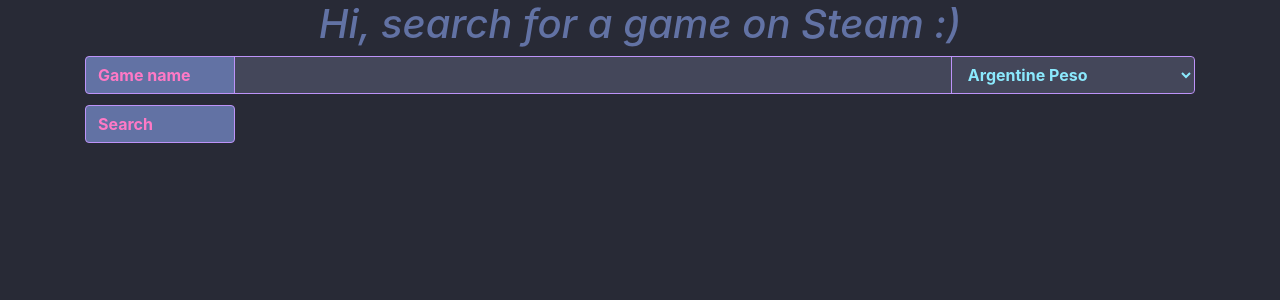
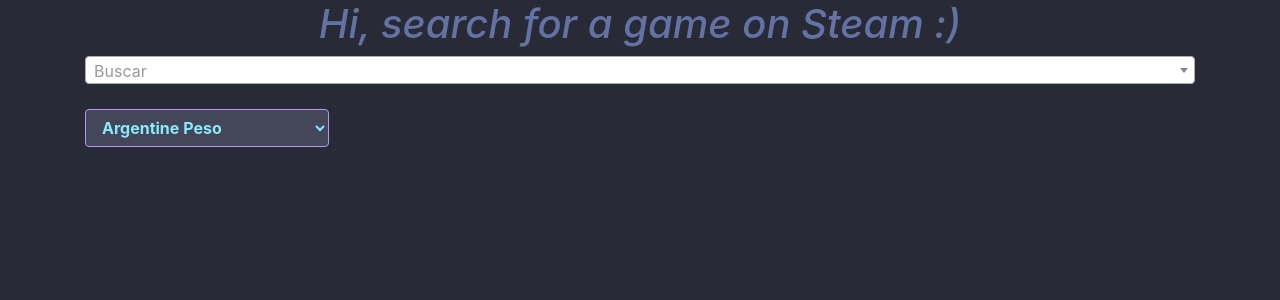
Before and after one commit to GustavoBPereira/games-info, a Django app: page / in a window 1280 px wide. Shown: the top 300 px of the page. Run offline with Django 3.2, Linux system fonts and the light colour scheme; parts of the project's set-up code (start-up, migrations or seed data) failed here and were passed over; some libraries are stand-ins or nearby versions.

Commit message:
getting start the front end

```diff
--- a/games_info/crawler/main.py
+++ b/games_info/crawler/main.py
@@ -35,6 +35,7 @@
         return data
 
     def get_data_from_how_long(self, real_game_name):
+        # TODO: Remove dirty string like: "DARK SOULS™ III" must be "DARK SOULS III"
         session = requests.Session()
         url = 'https://howlongtobeat.com/search_results?page=1'
         req = session.post(url, headers=self.headers, data={
--- a/games_info/front_end/static/css/style.css
+++ b/games_info/front_end/static/css/style.css
@@ -56,3 +56,13 @@
 span.hint {
     font-style: italic;
 }
+
+img#img-result {
+    margin-top: 5%;
+    margin-left: 25%;
+    padding-left: 0;
+}
+
+pre#json-result {
+    color: #50fa7b;
+}
--- /dev/null
+++ b/games_info/front_end/static/js/app_id_ajax.js
@@ -0,0 +1,35 @@
+$(".search_select2").select2({
+    placeholder: "Buscar",
+    minimumInputLength: 3,
+    ajax: {
+        url: "/api/app_ids/",
+        dataType: 'json',
+        delay: 1000,
+        data: function (term) {
+            return {
+                q: term['term'],
+            };
+        },
+        processResults: function (data) {
+            return {
+                results: $.map(data['games'], function (obj) {
+                    return {id: obj['appid'], text: obj['name']};
+                })
+            };
+        },
+    },
+});
+
+$(".search_select2").on('select2:select', function () {
+    let app_id = $(this).select2('data')[0]['id']
+    let currency = $('#currency-input option:selected').val()
+    var posting = $.post('api/game/', {app_id: app_id, currency: currency});
+
+    posting.done(function (data) {
+        let pretty_json = JSON.stringify(data, null, 4)
+        $('img#img-result').attr('src', data['header_image']);
+        $('pre#json-result').text(pretty_json)
+
+        $('.search_select2').find('option').remove()
+    });
+});
--- a/games_info/front_end/templates/base.html
+++ b/games_info/front_end/templates/base.html
@@ -3,6 +3,7 @@
     <head>
         <link rel="stylesheet" type="text/css" href="{% static "css/bootstrap.min.css" %}">
         <link rel="stylesheet" type="text/css" href="{% static "css/style.css" %}">
+        {% block head %}{% endblock %}
     </head>
     <body>
         {% block title %}{% endblock %}
--- a/games_info/front_end/templates/index.html
+++ b/games_info/front_end/templates/index.html
@@ -1,4 +1,13 @@
 {% extends 'base.html' %}
+{% load static %}
+
+{% block head %}
+    <link href="https://cdn.jsdelivr.net/npm/select2@4.1.0-beta.1/dist/css/select2.min.css" rel="stylesheet"/>
+    <script src="https://code.jquery.com/jquery-3.5.1.min.js"
+            integrity="sha256-9/aliU8dGd2tb6OSsuzixeV4y/faTqgFtohetphbbj0=" crossorigin="anonymous"></script>
+    <script src="https://cdn.jsdelivr.net/npm/select2@4.1.0-beta.1/dist/js/select2.min.js"></script>
+{% endblock %}
+
 
 {% block title %}
     <div class="container">
@@ -8,43 +17,17 @@
 
 {% block content %}
     <div class="container" id="search-menu">
-        <form action="{% url 'index' %}" method="POST">{% csrf_token %}
-            <div class="input-group">
-                <div class="input-group-prepend">
-                    <span class="input-group-text">Game name</span>
-                </div>
-                {{ form.game_search }}
-                {{ form.currency }}
-            </div>
-            <button class="btn btn-primary" id="search-btn" type="submit">Search</button>
-        </form>
+
+        <select class="search_select2" style="width: 100%"></select>
+        <div style="margin-top: 25px">
+            {{ form.currency }}
+        </div>
+
+        <div id="result" class="container">
+            <img id="img-result">
+            <pre id="json-result"></pre>
+        </div>
     </div>
-
-    {% if game and 'error' not in game %}
-        <div class="container" id="table-game-detail">
-            <p><span class="desc-field">Search result for game: </span><span class="value-field">{{ game.searched_game }}</span></p>
-            <p><span class="desc-field">Game Found: </span><span class="value-field">{{ game.game_name }}</span></p>
-            <p><span class="desc-field">Current Price on Steam:</span> <span class="value-field">{{ game.current_price }}</span></p>
-            <p><span class="desc-field">Best Price on Steam:</span> <span class="value-field">{{ game.best_price }}</span></p>
-            {% if game.time_information %}
-                {% for time in game.time_information %}
-                    <p><span class="desc-field">{{ time.description }}:</span> <span class="value-field">{{ time.content }}</span></p>
-                {% endfor %}
-            {% endif %}
-    </div>
-    {% elif game and 'error' in game %}
-        <div class="container" id="table-game-detail">
-            <p>
-                <span class="desc-field">The search: </span>
-                <span class="value-field">{{ game.searched_game }}</span>
-                <span class="desc-field"> is invalid</span>
-            </p>
-            <p>
-                <span class="desc-field hint">
-                    Try to search a priced game
-                </span>
-            </p>
-        </div>
-    {% endif %}
+    <script src="{% static "js/app_id_ajax.js" %}"></script>
 
 {% endblock %}
--- a/games_info/front_end/views.py
+++ b/games_info/front_end/views.py
@@ -16,11 +16,12 @@
         form = SearchGameForm()
         return render(self.request, 'index.html', {'form': form})
 
-    def post(self, *args, **kwargs):
-        form = SearchGameForm(self.request.POST)
-        game = form['game_search'].value()
-        currency = form['currency'].value()
-        current_site = SimpleLazyObject(lambda: get_current_site(self.request))
-        url = 'http://' + str(current_site) + reverse('api')
-        game_data = requests.post(url=url, data={'searched_game': game, 'currency': currency})
-        return render(self.request, 'index.html', {'game': game_data.json(), 'form': form})
+    # def post(self, *args, **kwargs):
+    #     form = SearchGameForm(self.request.POST)
+    #     game = form['game_search'].value()
+    #     currency = form['currency'].value()
+    #     # current_site = SimpleLazyObject(lambda: get_current_site(self.request))
+    #     # url = 'http://' + str(current_site) + reverse('api')
+    #     url = reverse('api:game')
+    #     # game_data = requests.post(url=url, data={'searched_game': game, 'currency': currency})
+    #     return render(self.request, 'index.html', {'game': game_data.json(), 'form': form})
```
